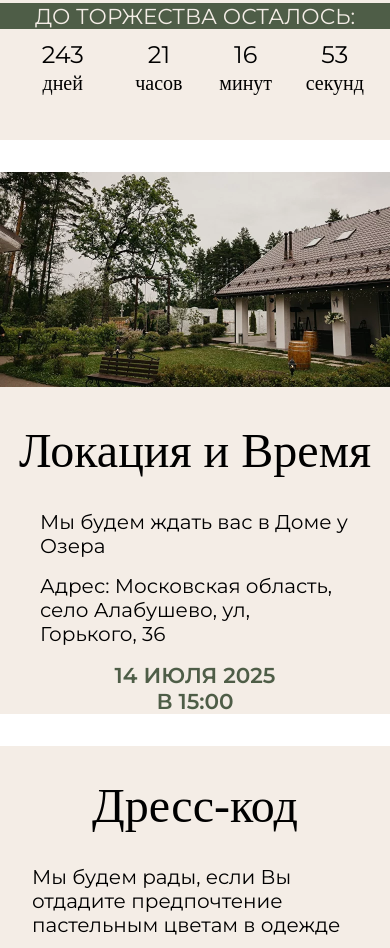
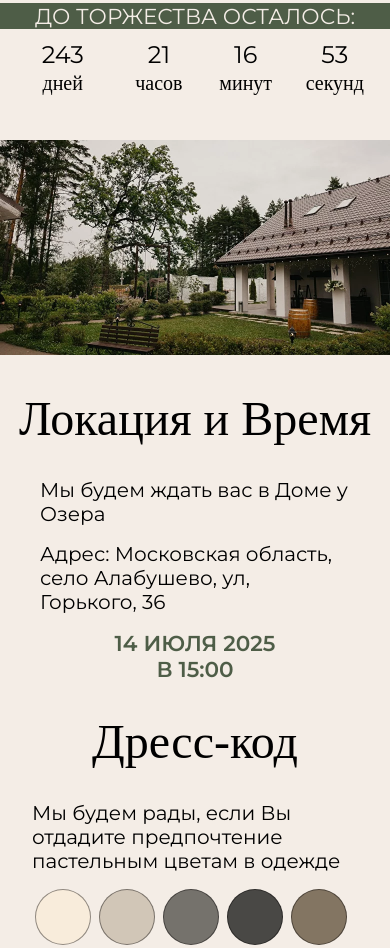
Before and after one commit to alenavin/wedding-invitation, a website: page index.html in a window 390 px wide. Shown: the part 1033-1981 px from the top of the page. Drawn offline with Linux system fonts and the light colour scheme.

Commit message:
mobile ready

```diff
--- a/sass/form.scss
+++ b/sass/form.scss
@@ -36,7 +36,7 @@ html {
   }
 
   form {
-    flex: 1 1 40rem;
+    //flex: 1 1 40rem;
 
     .box {
       width: 100%;
--- a/sass/location.scss
+++ b/sass/location.scss
@@ -1,5 +1,5 @@
 .location {
-  margin: $section-margin;
+  //padding: $section-margin;
   background-color: $color-primary;
   //transform: translateX(-40%);
 
--- a/sass/main.scss
+++ b/sass/main.scss
@@ -20,3 +20,7 @@
   border: 0;
   outline: 0;
 }
+
+body {
+  //background-color: aquamarine;
+}
```
Also changed, not shown: css/style.css.
